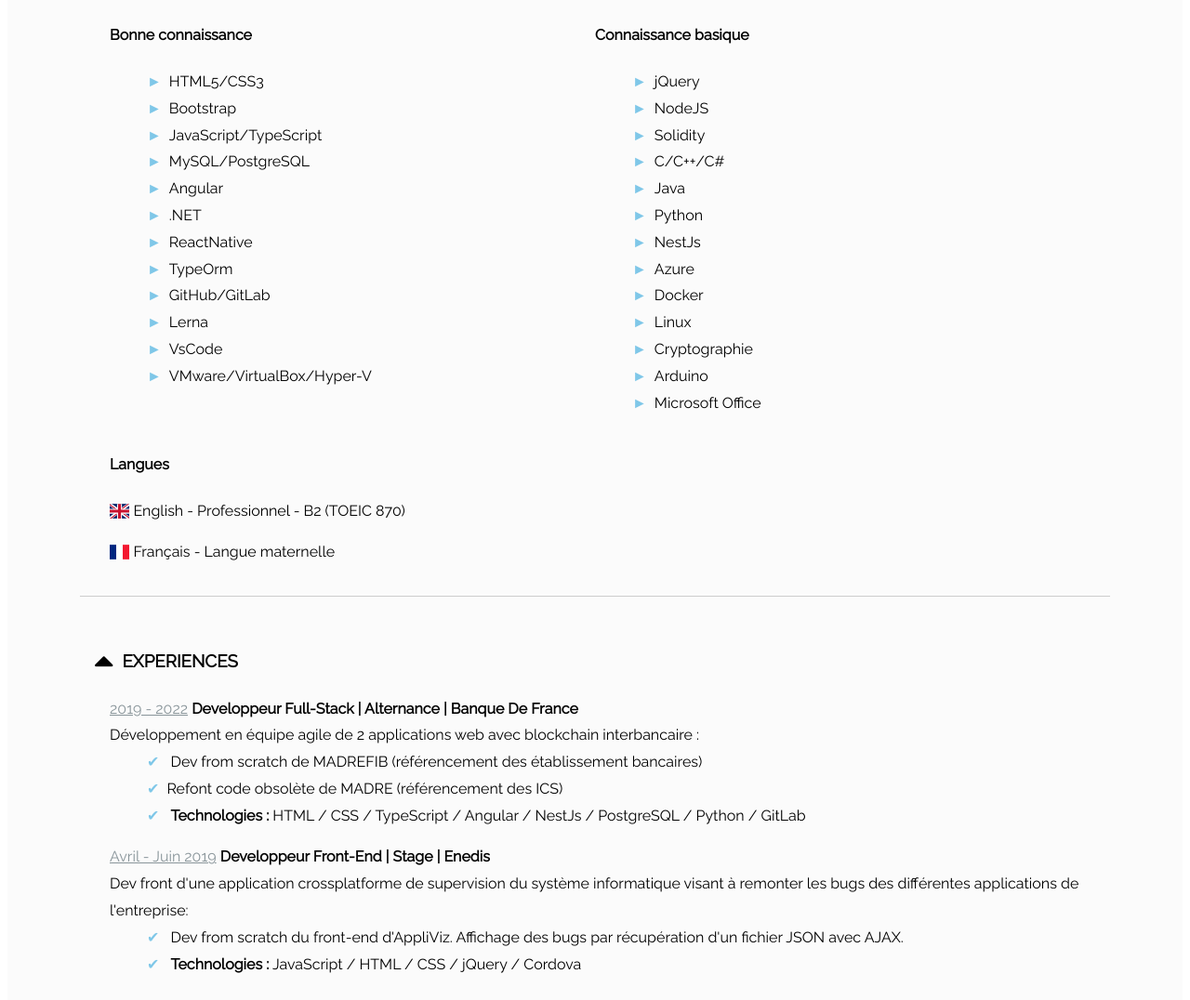
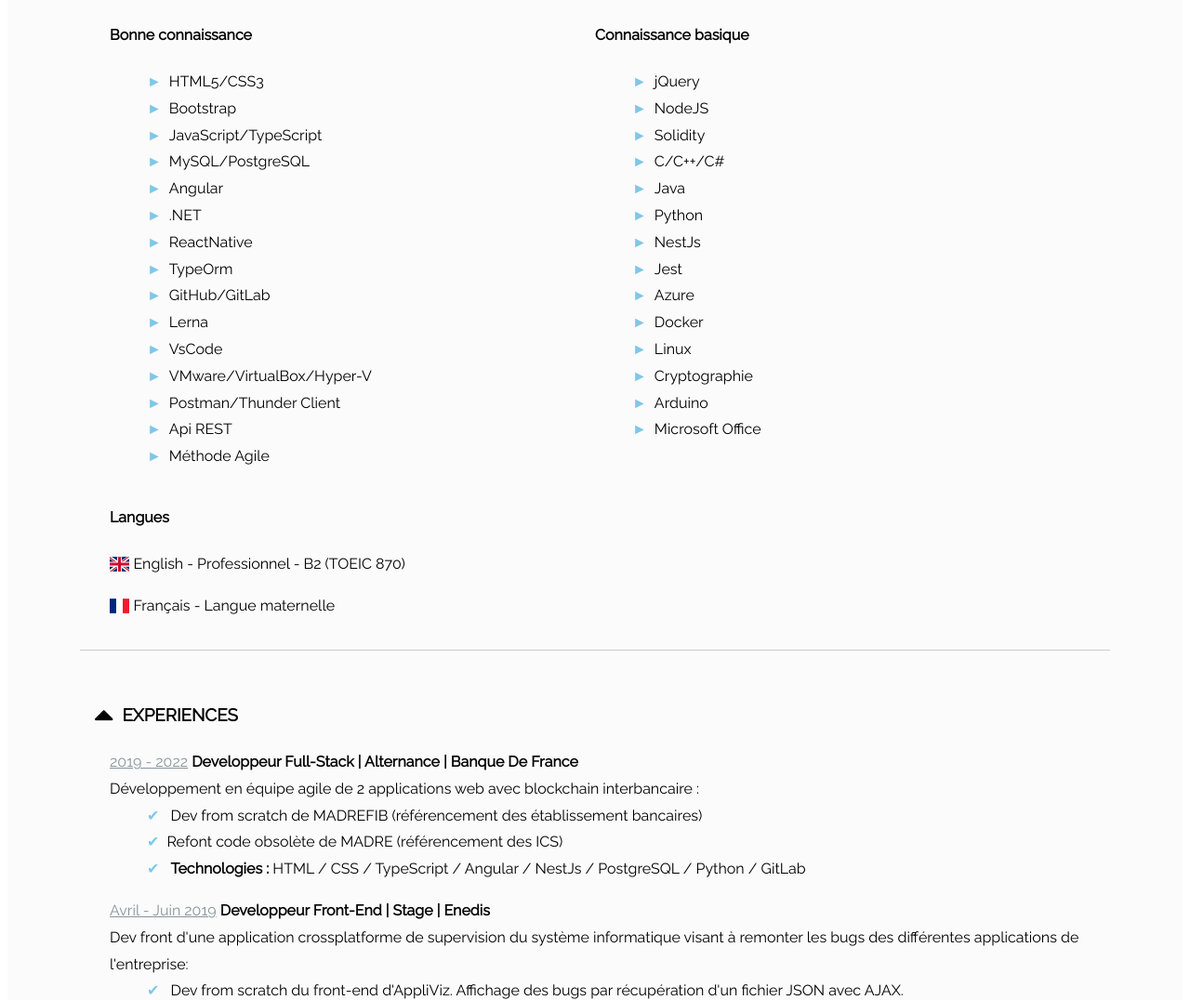
Before and after one commit to alex-bcht/CV, a plain HTML site: page index.html in a window 1280 px wide. Shown: the part 1030-2106 px from the top of the page at 93% size. Drawn offline with nearby package versions, Linux system fonts and the light colour scheme.

Commit message:
update skills

```diff
--- a/index.html
+++ b/index.html
@@ -122,6 +122,9 @@
                   <li>Lerna</li>
                   <li>VsCode</li>
                   <li>VMware/VirtualBox/Hyper-V</li>
+                  <li>Postman/Thunder Client</li>
+                  <li>Api REST</li>
+                  <li>Méthode Agile</li>
                 </ul>
               </div>
               <div class="column">
@@ -134,6 +137,7 @@
                   <li>Java</li>
                   <li>Python</li>
                   <li>NestJs</li>
+                  <li>Jest</li>
                   <li>Azure</li>
                   <li>Docker</li>
                   <li>Linux</li>
```
